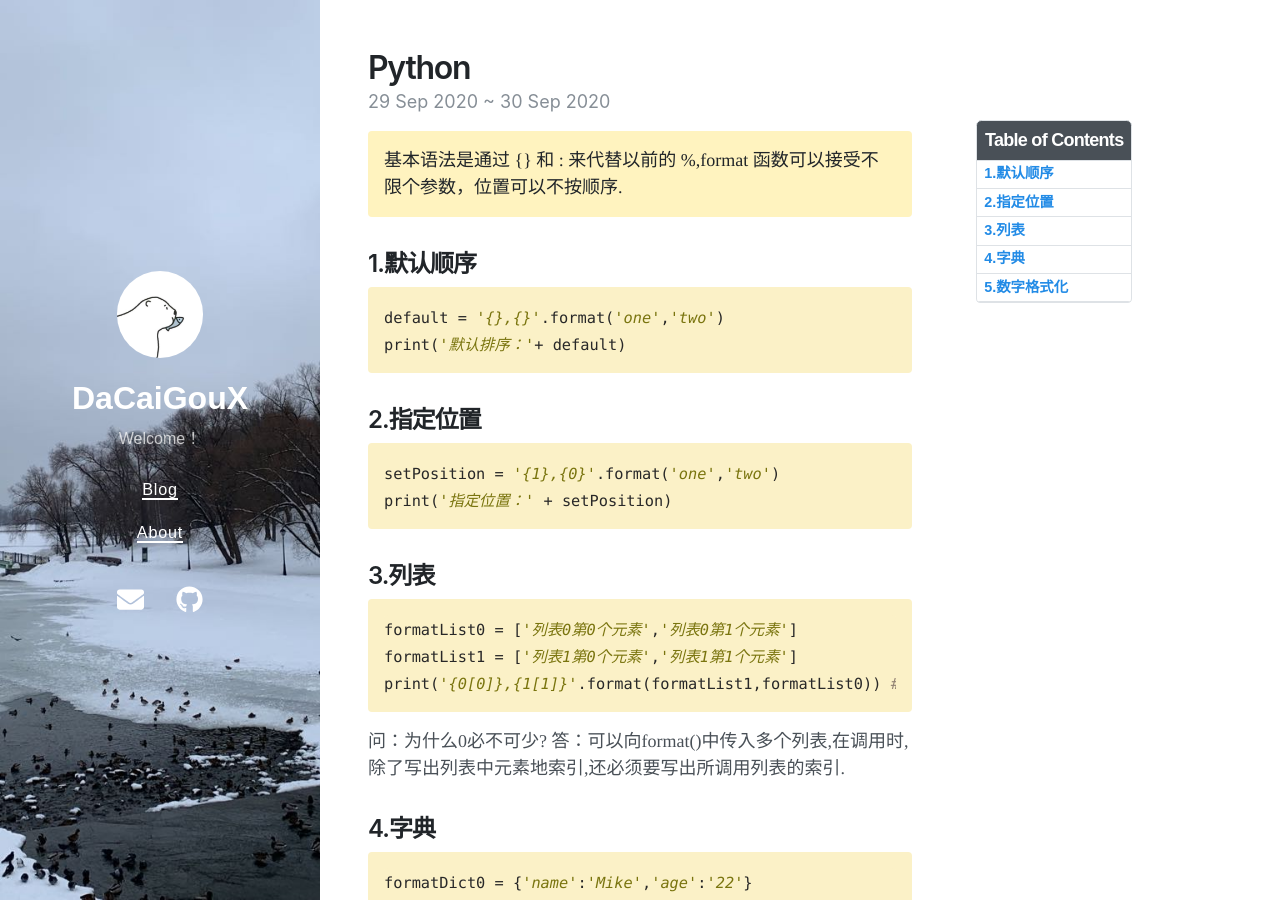
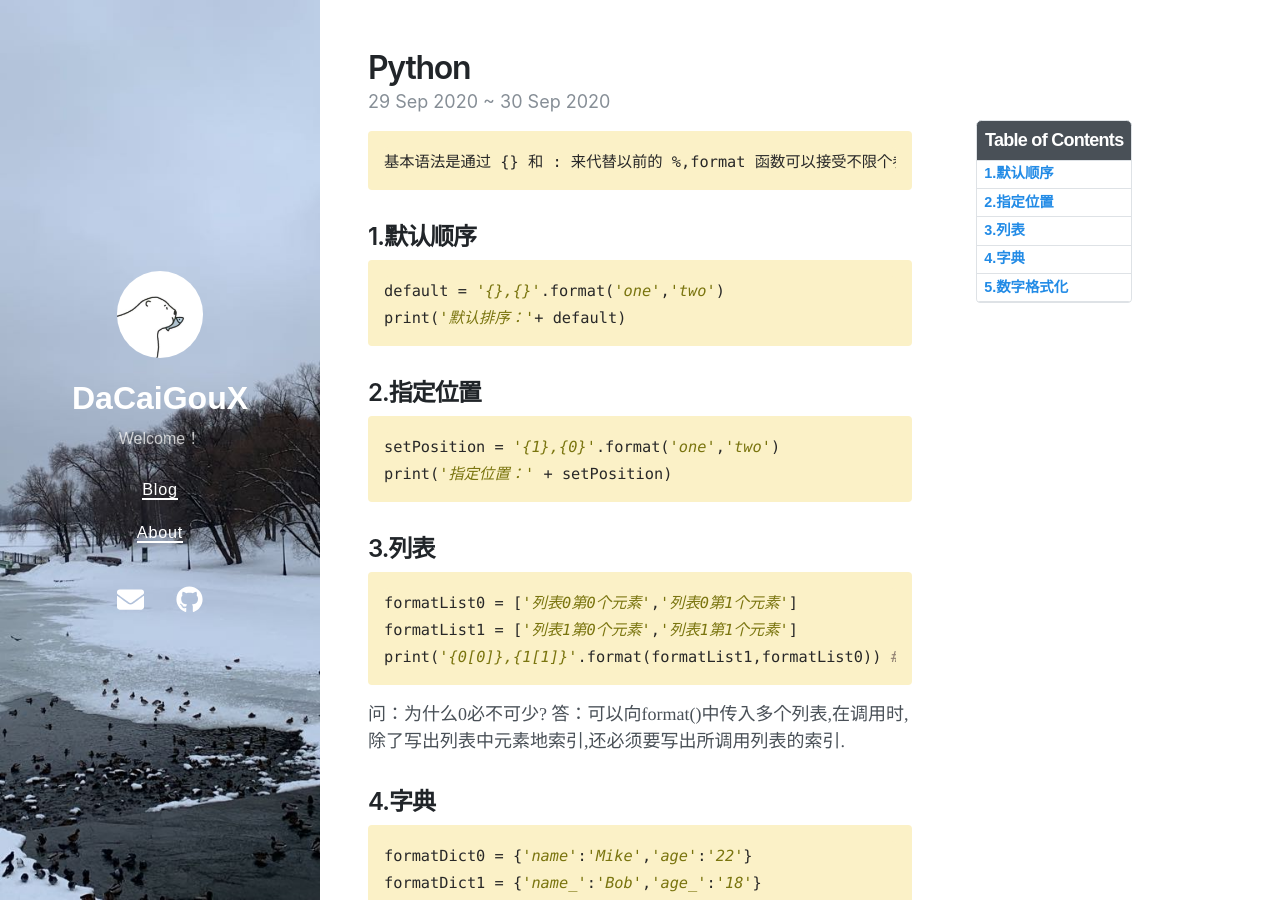
Before and after one commit to dacaigoux/dacaigoux.github.io, a Jekyll site: the page built from _posts/2022-05-04-Format-笔记.md, in a window 1280 px wide and 900 px high. Built offline with Jekyll 4.4.1, drawn with Linux system fonts in a browser that asks for light colours; nearby versions of some CDN libraries.

Commit message:
Update 2022-05-04-Format-笔记.md

````diff
--- a/_posts/2022-05-04-Format-笔记.md
+++ b/_posts/2022-05-04-Format-笔记.md
@@ -6,8 +6,9 @@ last_modified_at: 2020-10-01 01:08:25 +0800
 tags: [jekyll theme, jekyll, tutorial]
 toc:  true
 ---
-基本语法是通过 {} 和 : 来代替以前的 %,format 函数可以接受不限个参数，位置可以不按顺序.
-{: .message }
+```
+基本语法是通过 {} 和 : 来代替以前的 %,format 函数可以接受不限个参数，位置可以不按顺序.qwq
+```
 
 ## 1.默认顺序
 
````
